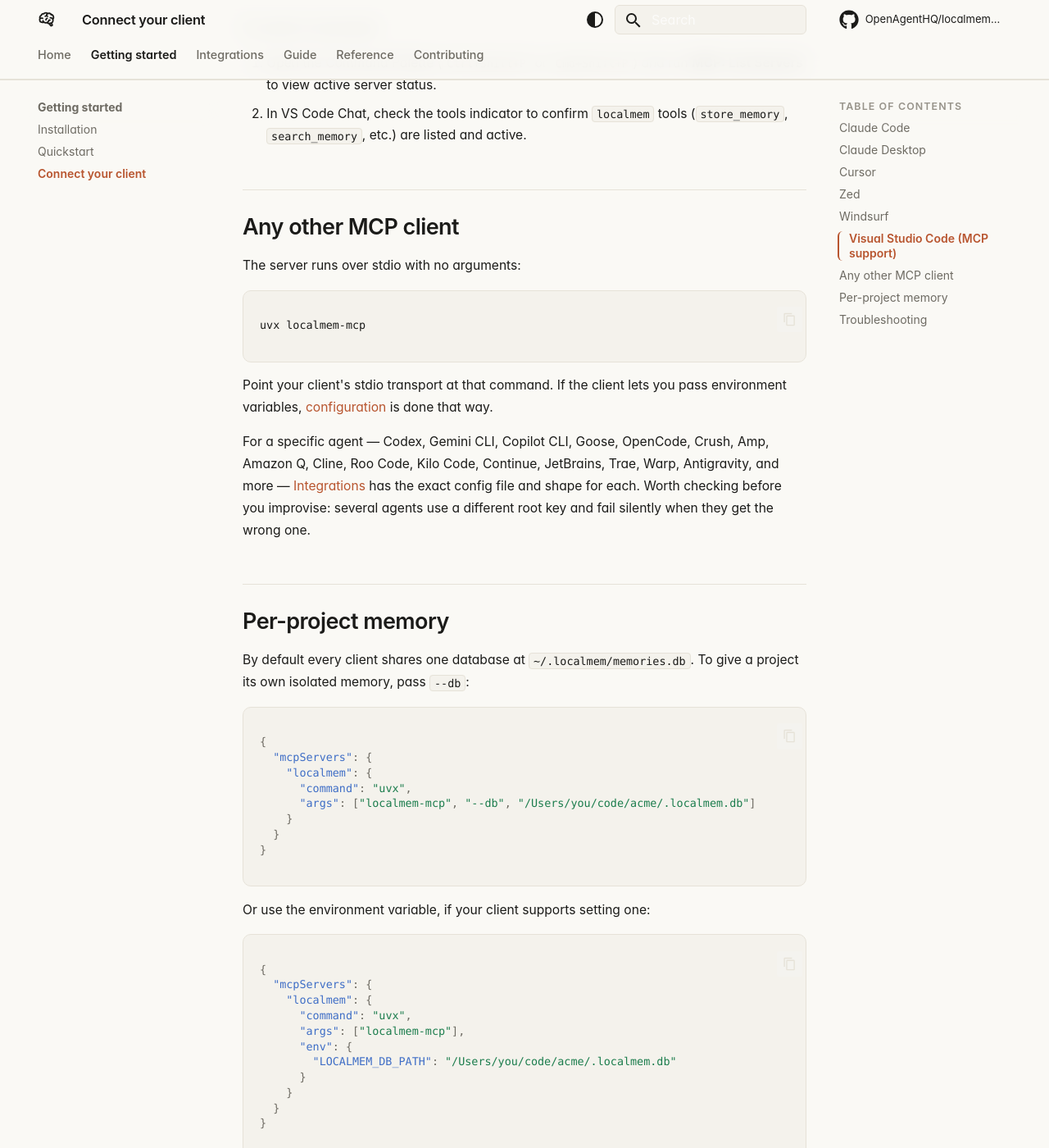
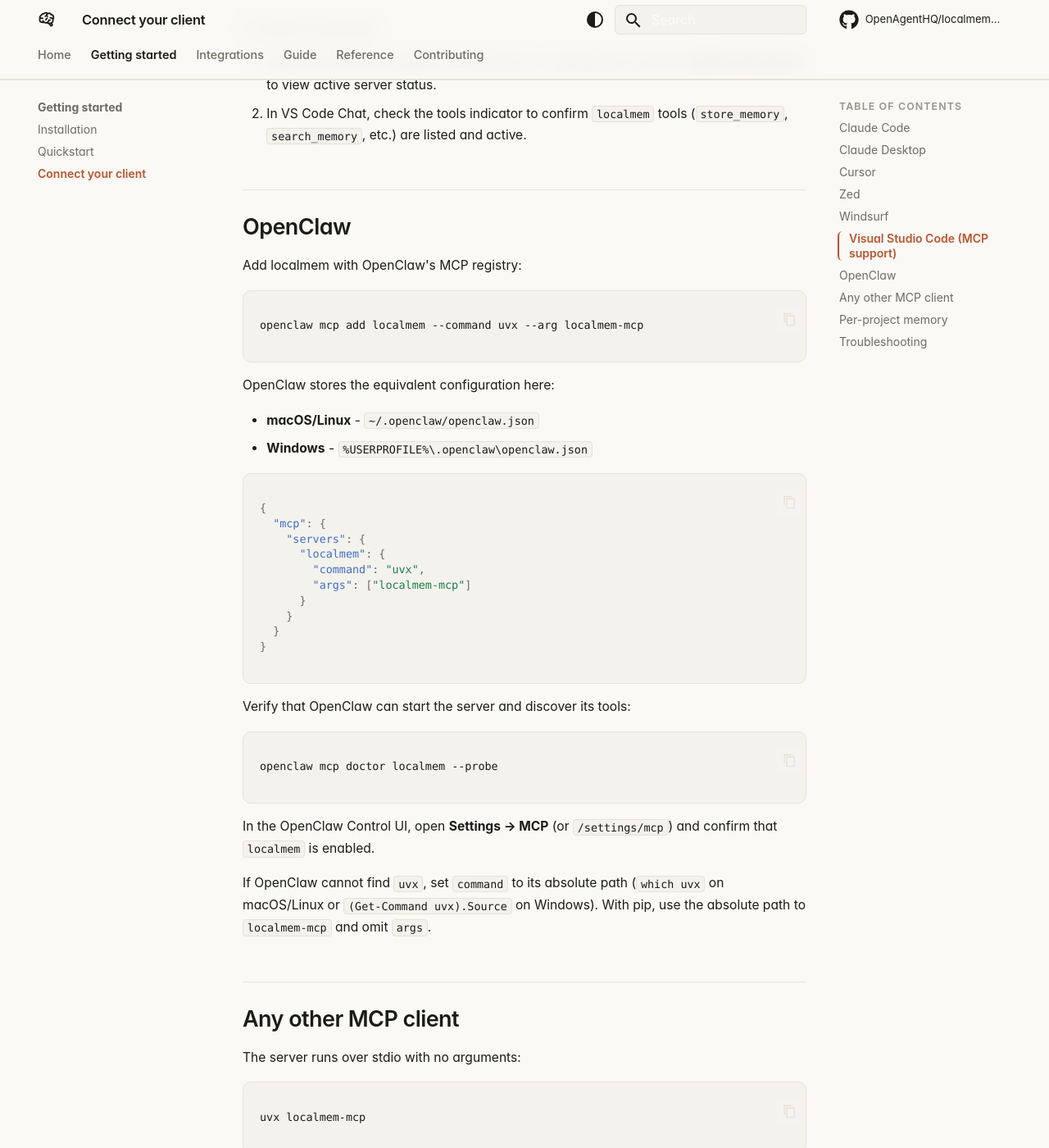
Before and after one commit to OpenAgentHQ/localmem-mcp, an MkDocs documentation site: the page built from docs/getting-started/clients.md, in a window 1280 px wide and 1400 px high, scrolled down 4064 px. Shown: the whole window at 82% size. Built offline with MkDocs 1.6.1 and Material for MkDocs 9.7.7, drawn with Linux system fonts in a browser that asks for light colours; comment, search, counter and statistics services are not loaded.

Commit message:
docs: add OpenClaw MCP client setup

````diff
--- a/docs/getting-started/clients.md
+++ b/docs/getting-started/clients.md
@@ -149,6 +149,45 @@
 1. Open the Command Palette (`Ctrl+Shift+P` or `Cmd+Shift+P`) and run **MCP: List Servers** to view active server status.
 2. In VS Code Chat, check the tools indicator to confirm `localmem` tools (`store_memory`, `search_memory`, etc.) are listed and active.
 
+## OpenClaw
+
+Add localmem with OpenClaw's MCP registry:
+
+```bash
+openclaw mcp add localmem --command uvx --arg localmem-mcp
+```
+
+OpenClaw stores the equivalent configuration here:
+
+- **macOS/Linux** - `~/.openclaw/openclaw.json`
+- **Windows** - `%USERPROFILE%\.openclaw\openclaw.json`
+
+```json
+{
+  "mcp": {
+    "servers": {
+      "localmem": {
+        "command": "uvx",
+        "args": ["localmem-mcp"]
+      }
+    }
+  }
+}
+```
+
+Verify that OpenClaw can start the server and discover its tools:
+
+```bash
+openclaw mcp doctor localmem --probe
+```
+
+In the OpenClaw Control UI, open **Settings -> MCP** (or `/settings/mcp`) and
+confirm that `localmem` is enabled.
+
+If OpenClaw cannot find `uvx`, set `command` to its absolute path (`which uvx`
+on macOS/Linux or `(Get-Command uvx).Source` on Windows). With pip, use the
+absolute path to `localmem-mcp` and omit `args`.
+
 ## Any other MCP client
 
 The server runs over stdio with no arguments:
````
